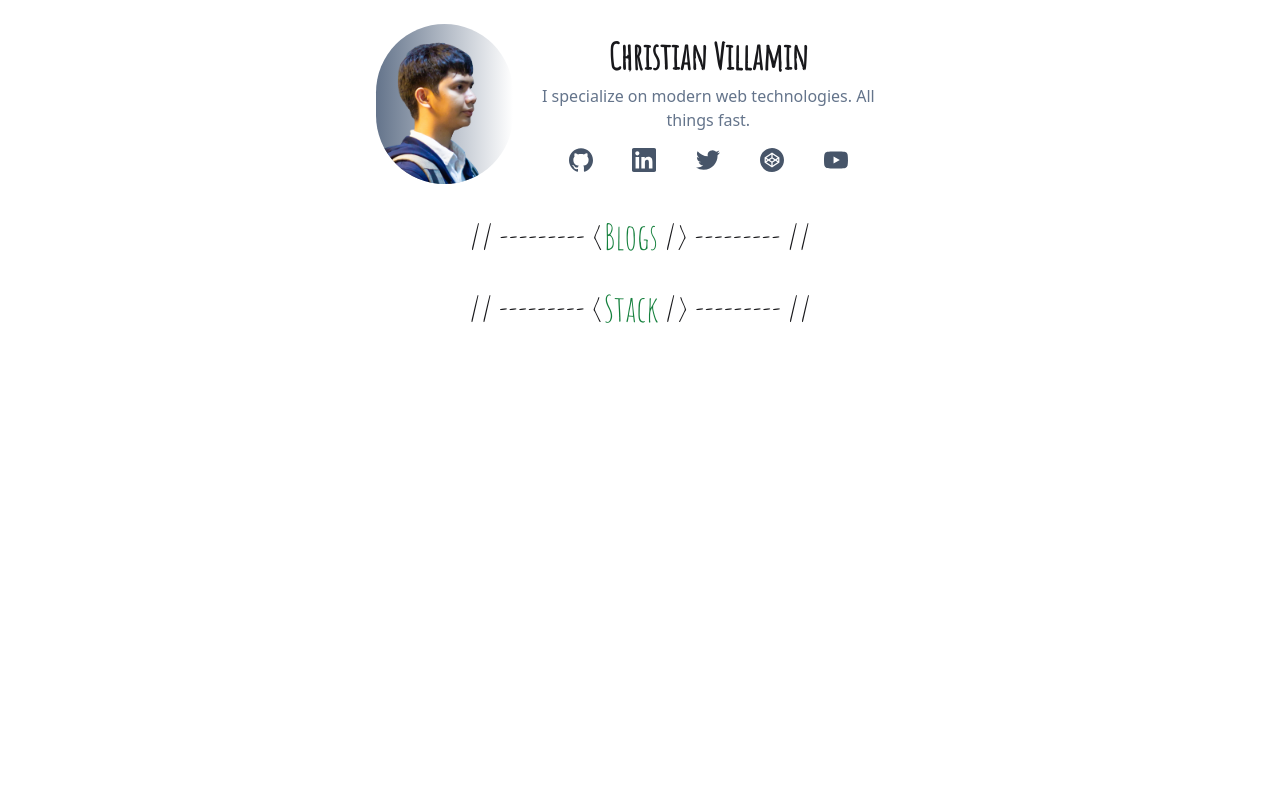
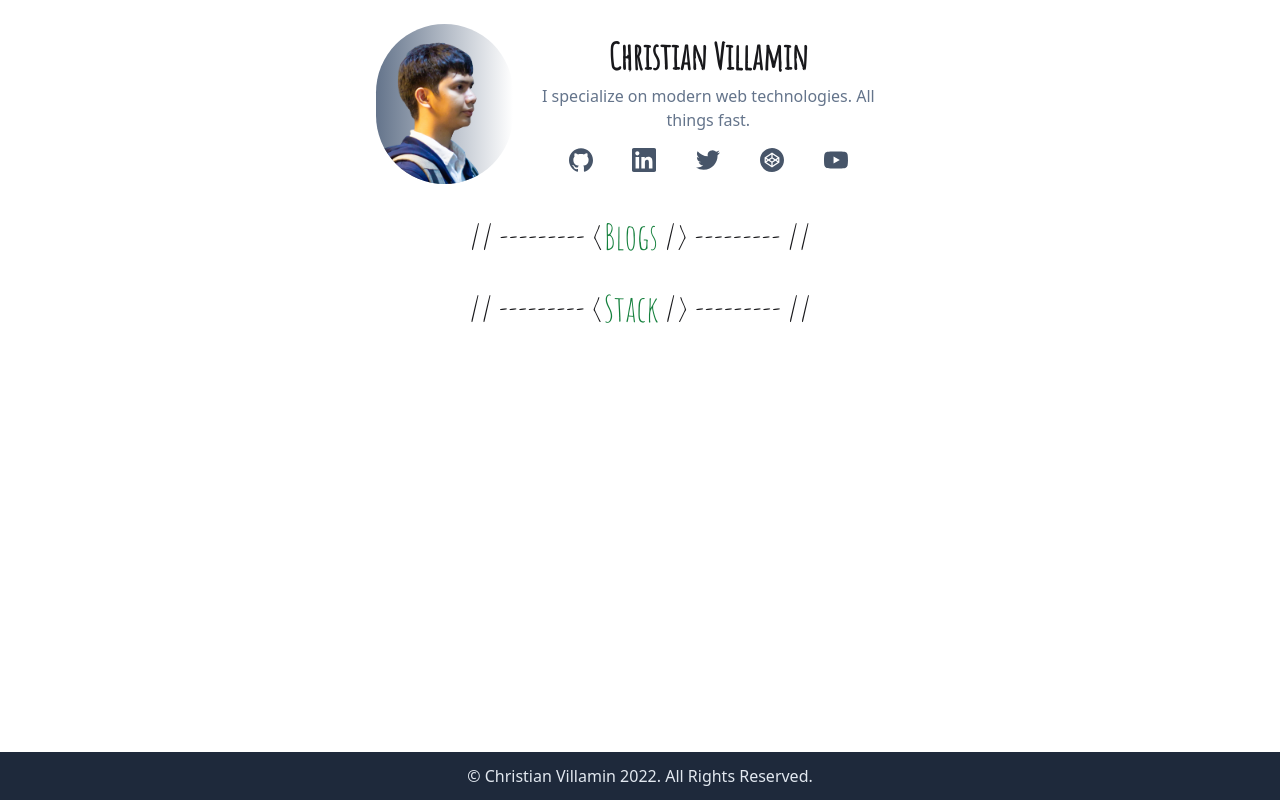
Before and after one commit to codekcv/personal-website, a Next.js app: page / in a window 1280 px wide. Built offline with nearby package versions, Linux system fonts and the light colour scheme.

Commit message:
feat: footer, layout adjustment

```diff
--- /dev/null
+++ b/src/components/Footer.tsx
@@ -0,0 +1,13 @@
+import type { FC } from "react";
+
+const Footer: FC = () => {
+  const currentYear = new Date().getFullYear();
+
+  return (
+    <footer className="h-12 bg-slate-800 text-slate-200 flex justify-center items-center mt-12">
+      © Christian Villamin {currentYear}. All Rights Reserved.
+    </footer>
+  );
+};
+
+export default Footer;
--- a/src/components/Layout.tsx
+++ b/src/components/Layout.tsx
@@ -1,11 +1,17 @@
 import { FC } from "react";
+import Footer from "./Footer";
 
 type Props = {
   children: JSX.Element;
 };
 
 const Layout: FC<Props> = ({ children }) => {
-  return <main>{children}</main>;
+  return (
+    <div className="min-h-screen flex flex-col">
+      <main className="flex-grow max-w-3xl mx-auto">{children}</main>
+      <Footer />
+    </div>
+  );
 };
 
 export default Layout;
```
